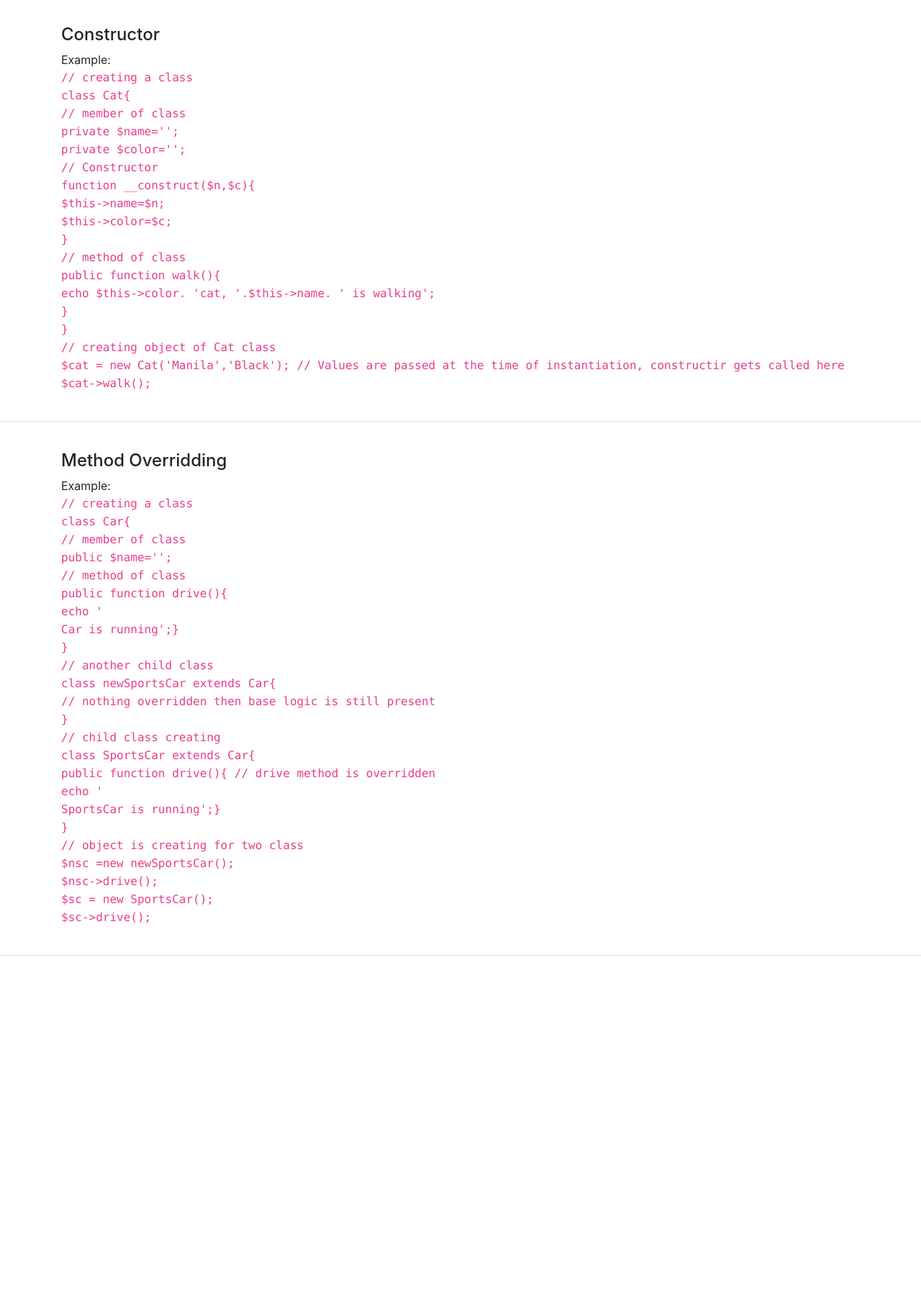
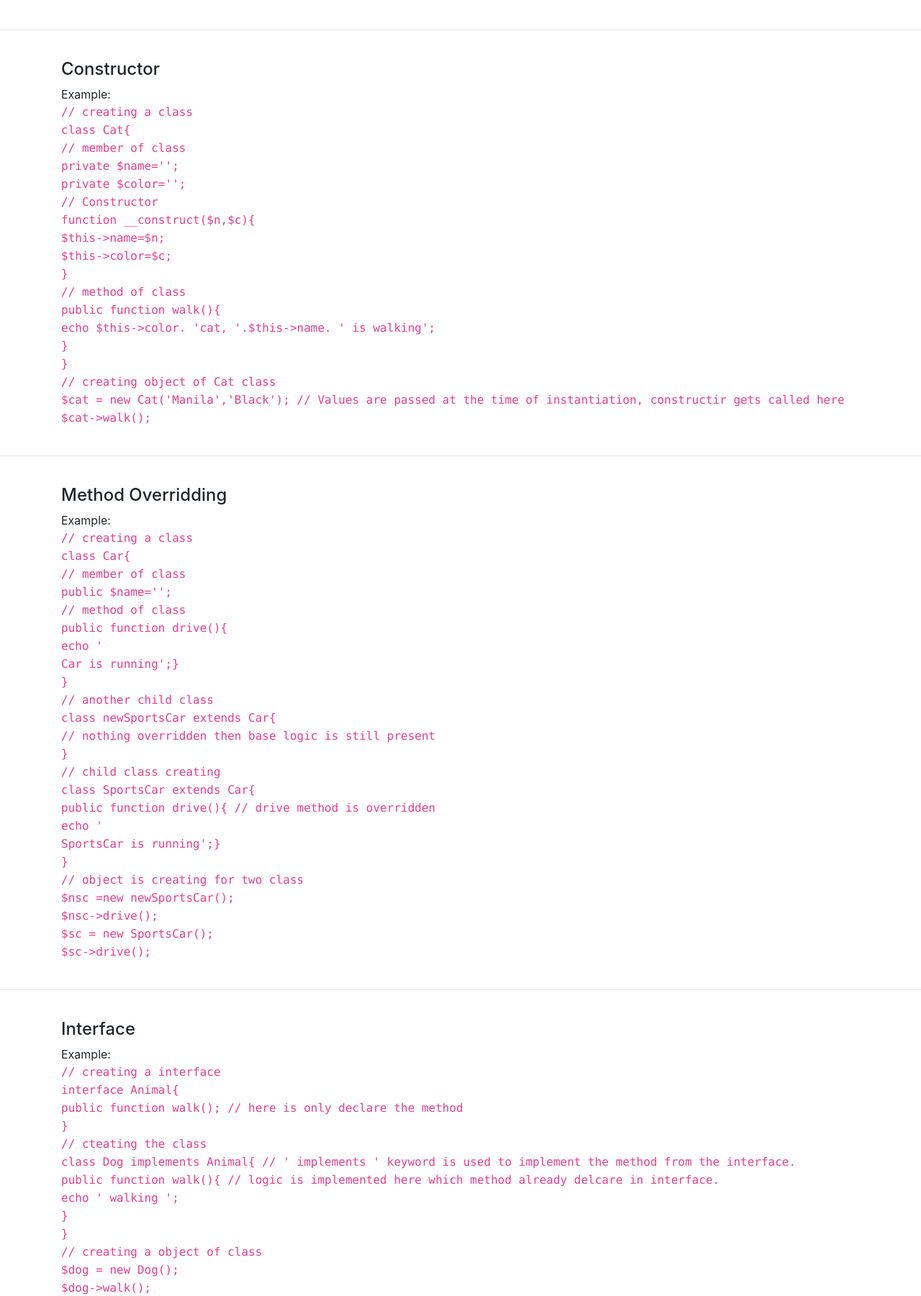
Before and after one commit to rabikrishnayadav/php, a PHP site: page /php/oops/index.php in a window 1280 px wide. Shown: the part 1776-3577 px from the top of the page at 72% size. Before the commit the page ends 3104 px from the top, so only its background shows below. Run offline with PHP 8.4, Linux system fonts and the light colour scheme.

Commit message:
interface

```diff
--- a/oops/index.php
+++ b/oops/index.php
@@ -27,6 +27,8 @@
 		<li>Method Overriding</li>
 		A base method can be overridden in derived i.e. base functionality gets overridden in derived class<br>
 		<li>Interface</li>
+		It is similar to a class but methods are only declared, they don't have any logic mean it's not define the methods.<br>
+		Logic(or definition) is implemened in the class which implements the interface.<br>
 		<li>Abstract Class & Method</li>
 		<li>Access Modifiers</li>
 	</ul>
@@ -131,5 +133,24 @@
 			$sc->drive();<br>
 		</code>
 	</div><br><hr><br>
+	<div class="container">
+		<h4>Interface</h4>
+		Example:<br>
+		<code>
+			// creating a interface<br>
+			interface Animal{<br>
+				public function walk(); // here is only declare the method<br>
+			}<br>
+			// cteating the class<br>
+			class Dog implements Animal{  // ' implements ' keyword is used to implement the method from the interface.<br>
+				public function walk(){  // logic is implemented here which method already delcare in interface.<br>
+					echo ' walking ';<br>
+				}<br>
+			}<br>
+			// creating a object of class<br>
+			$dog = new Dog();<br>
+			$dog->walk();<br>
+		</code>
+	</div><br><hr><br>
 </body>
 </html>
```
Also changed, not shown: oops/interface.php (added, +25 -0 lines).
